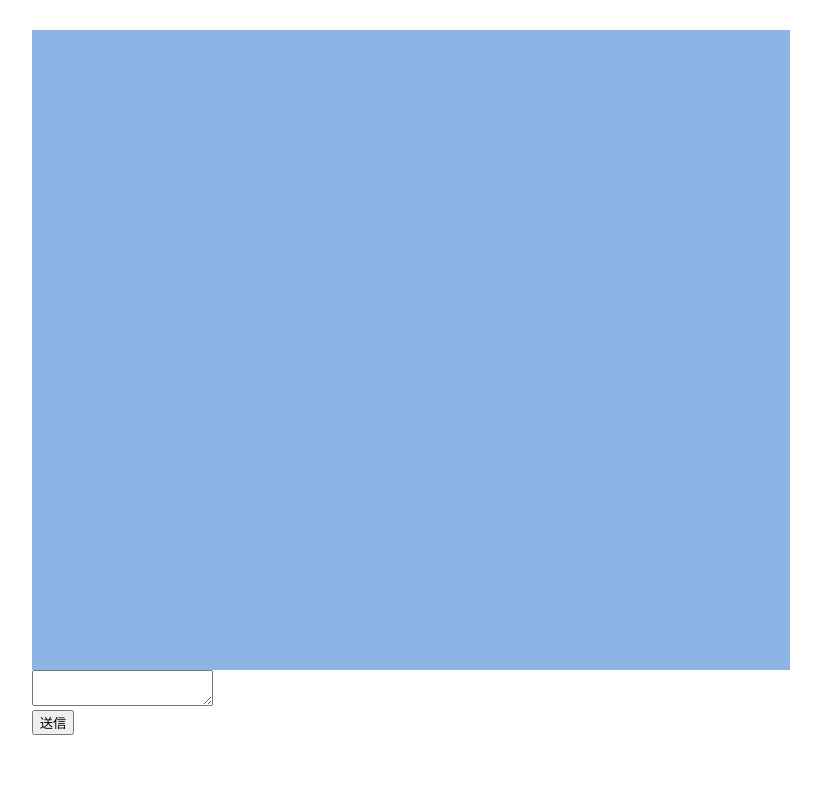
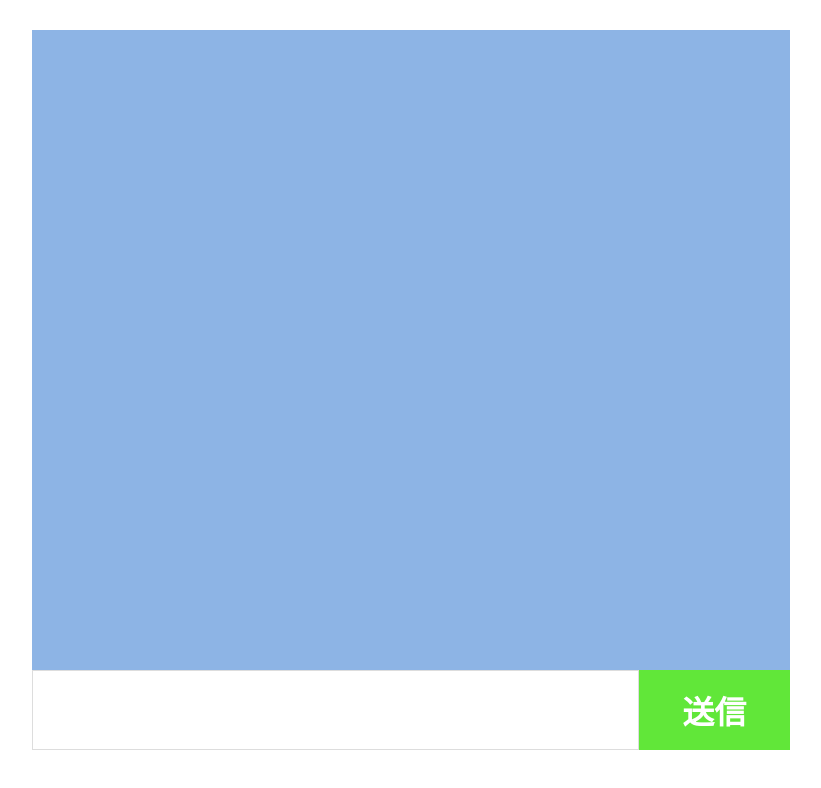
Before and after one commit to Tanakayosugoi/TheCult, a plain HTML site: page index.html in a window 1280 px wide. Shown: the whole page, without its empty margins (229-1050 px from the left). Drawn offline with nearby package versions, Linux system fonts and the light colour scheme.

Commit message:
Update style.css

```diff
--- a/style.css
+++ b/style.css
@@ -12,3 +12,42 @@
   background: #8DB4E5;
   overflow: scroll
 }
+
+
+/* メッセージの入力部分は高さを10vhにして、テキストエリアとボタンをflexで横並びにする*/
+.message-area {
+ height: 10vh;
+ display: flex;
+}
+
+/* テキストエリアは80%で表示 */
+.message-area-text {
+ width: 80%;
+}
+
+/* テキストエリアは20%で表示 */
+.message-area-button {
+ width: 20%;
+}
+
+
+/* テキストエリアはリサイズをできなくして、横幅いっぱいに表示 */
+.message-area-text textarea {
+ width: 100%;
+ height: 100%;
+ resize: none; /* これでユーザーのリサイズをできなくする */
+ border: 1px solid #ddd; /* 枠線をつけて領域を分かりやすく */
+ box-sizing: border-box; /* borderを付けてるので、border込の大きさにする */
+}
+
+
+/* ボタンはグリーンのボタンにして、上下左右を全体に広げる */
+.message-area-button button {
+ width: 100%;
+ height: 100%;
+ background: #61E739;
+ color: #fff;
+ font-size: 2.0rem;
+ font-weight: bold;
+ border: 0;
+}
```
